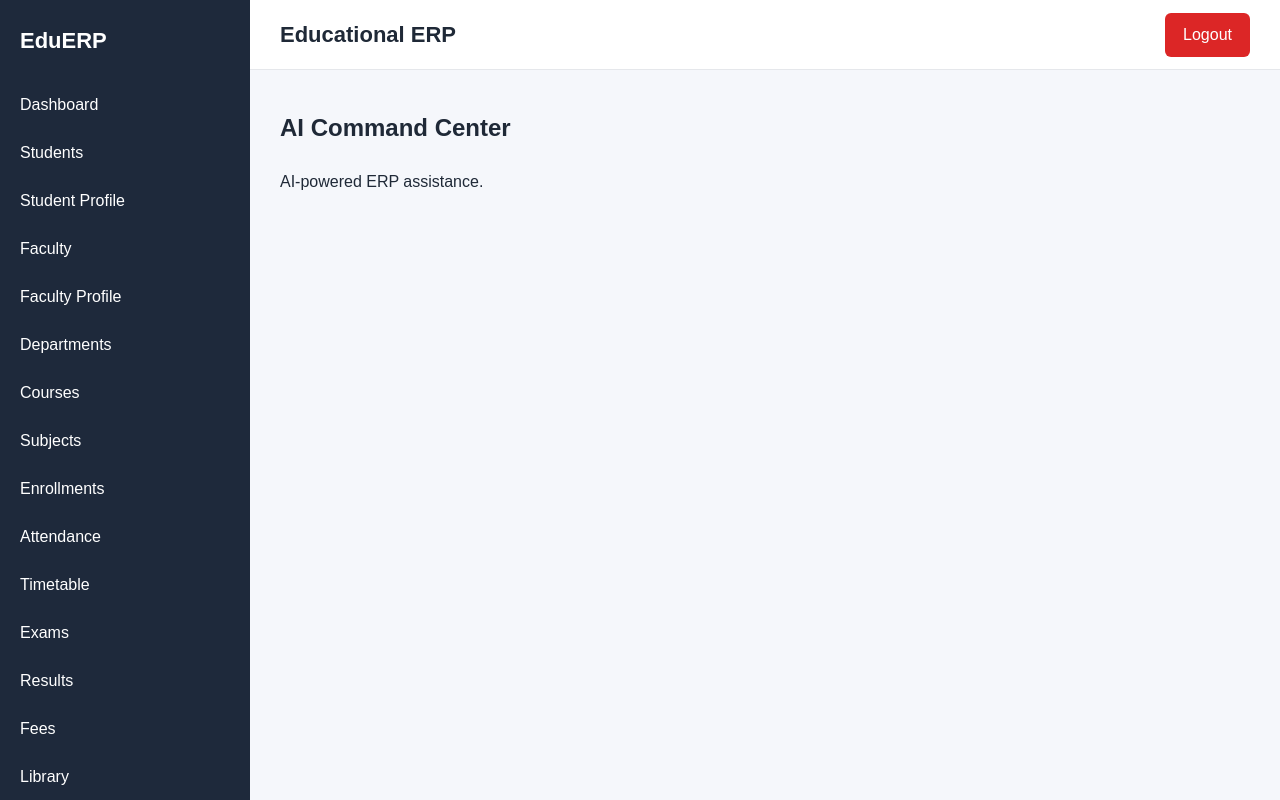
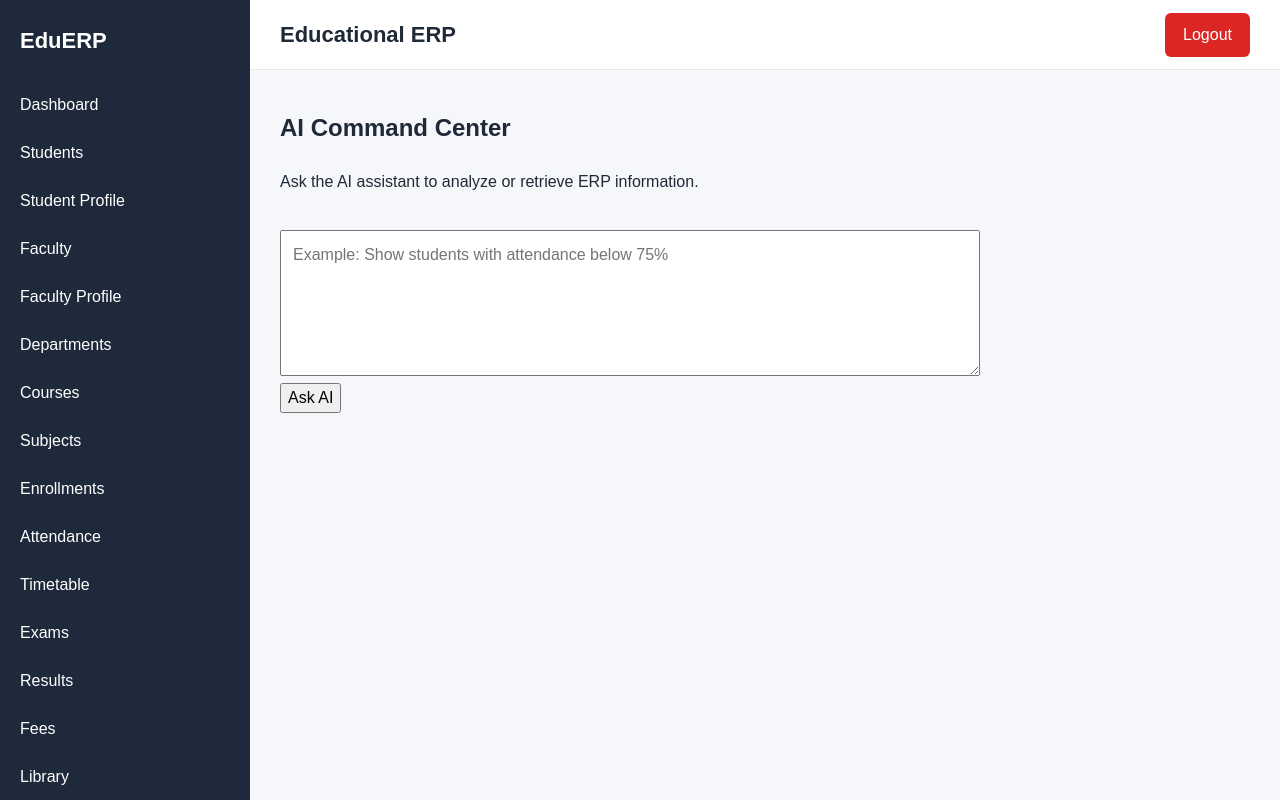
Before and after one commit to ShenbagaDeviB/EduSync-AI, a React app in the folder frontend/: page /ai-command-center in a window 1280 px wide. Built offline with nearby package versions, Linux system fonts and the light colour scheme; the HTML template or start-up script is replaced by a standard one.

Commit message:
Add AI command center UI

```diff
--- a/frontend/src/pages/AICommandCenter.jsx
+++ b/frontend/src/pages/AICommandCenter.jsx
@@ -1,8 +1,63 @@
+import { useState } from "react";
+
 const AICommandCenter = () => {
+  const [command, setCommand] = useState("");
+  const [response, setResponse] = useState("");
+
+  const handleCommand = (e) => {
+    e.preventDefault();
+
+    if (!command.trim()) return;
+
+    setResponse(
+      "AI is ready to process your ERP request. AI backend integration will be connected next."
+    );
+  };
+
   return (
     <main className="dashboard">
       <h2>AI Command Center</h2>
-      <p>AI-powered ERP assistance.</p>
+
+      <p>
+        Ask the AI assistant to analyze or retrieve ERP information.
+      </p>
+
+      <form onSubmit={handleCommand}>
+        <textarea
+          value={command}
+          onChange={(e) => setCommand(e.target.value)}
+          placeholder="Example: Show students with attendance below 75%"
+          rows="5"
+          style={{
+            width: "100%",
+            maxWidth: "700px",
+            padding: "12px",
+            marginTop: "20px"
+          }}
+        />
+
+        <br />
+
+        <button type="submit">
+          Ask AI
+        </button>
+      </form>
+
+      {response && (
+        <div
+          style={{
+            marginTop: "25px",
+            padding: "20px",
+            background: "white",
+            border: "1px solid #e5e7eb",
+            borderRadius: "10px",
+            maxWidth: "700px"
+          }}
+        >
+          <h3>AI Response</h3>
+          <p>{response}</p>
+        </div>
+      )}
     </main>
   );
 };
```
